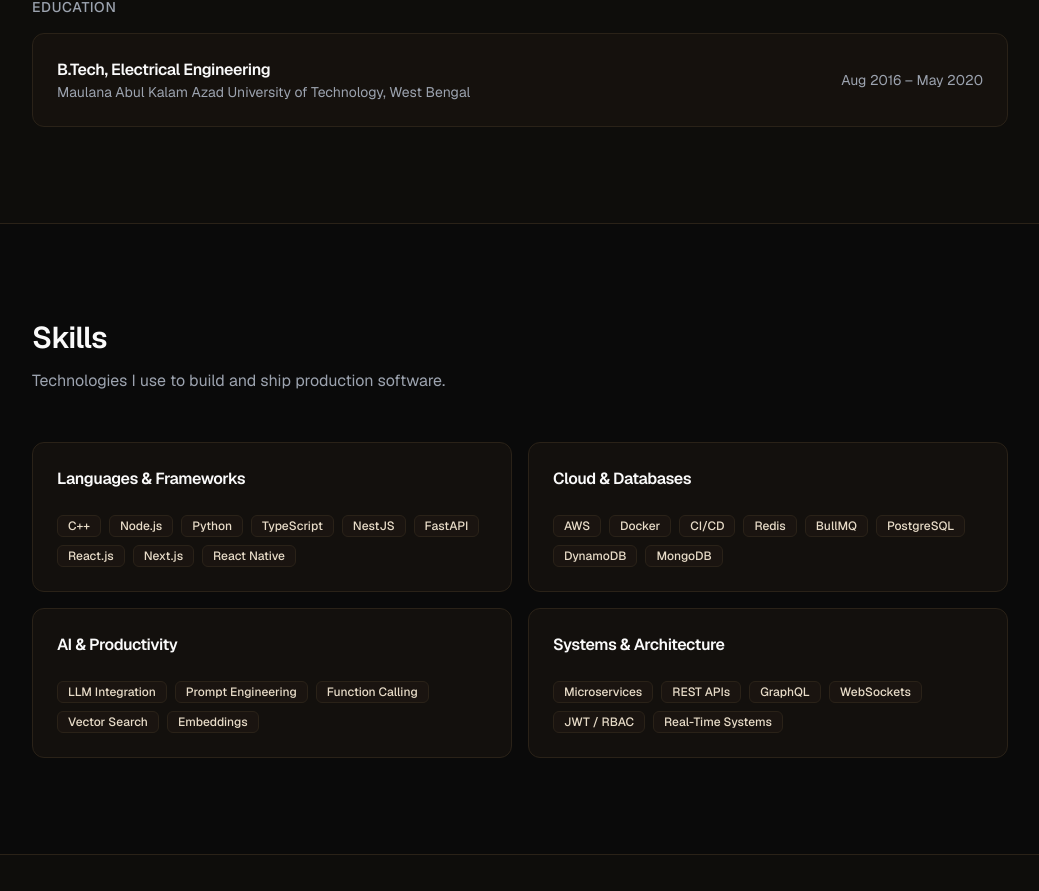
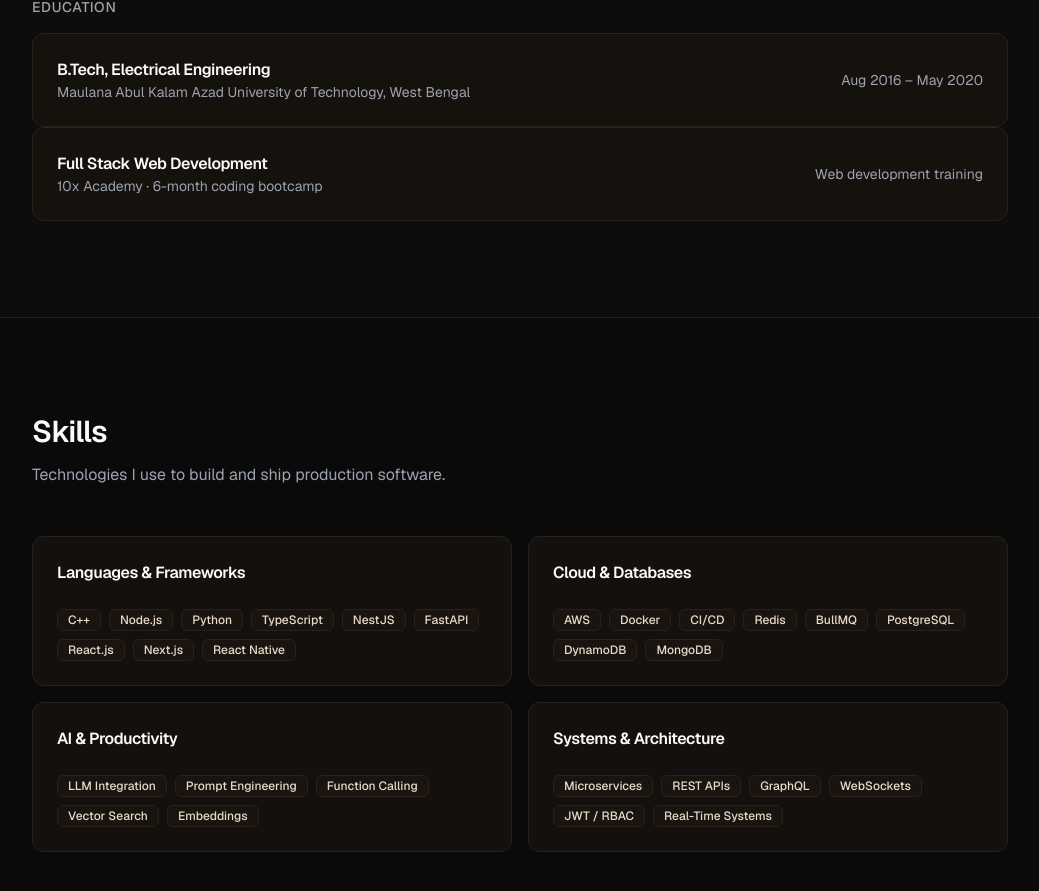
Before and after one commit to hirakroya50/portfolio, a Next.js app: page / in a window 1280 px wide. Shown: the part 3720-4611 px from the top of the page, without its empty margins (120-1159 px from the left). Built offline with nearby package versions, Linux system fonts and the light colour scheme.

Commit message:
Add new education entry for Full Stack Web Development from 10x Academy, including degree and training year.

```diff
--- a/content/experience.ts
+++ b/content/experience.ts
@@ -66,4 +66,9 @@ export const education = [
       "Maulana Abul Kalam Azad University of Technology, West Bengal",
     year: "Aug 2016 – May 2020",
   },
+  {
+    degree: "Full Stack Web Development",
+    institution: "10x Academy · 6-month coding bootcamp",
+    year: "Web development training",
+  },
 ];
```
